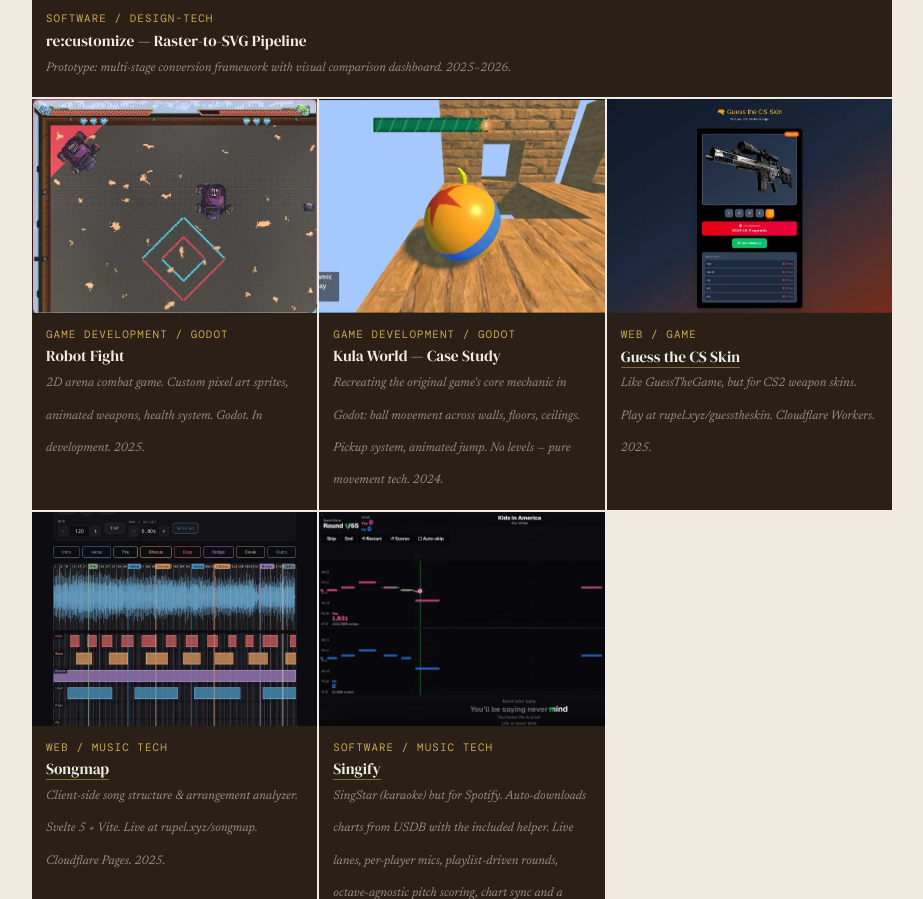
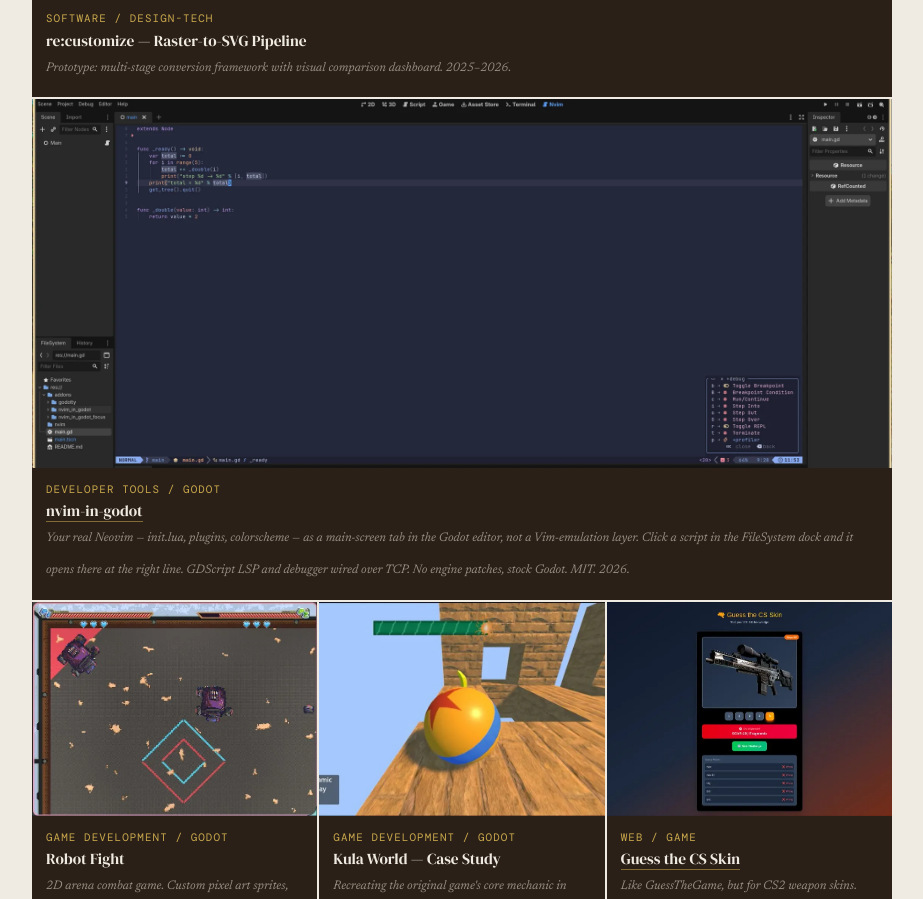
Before and after one commit to rupel190/rupelxyz, a website: page index.html in a window 1280 px wide. Shown: the part 1284-2183 px from the top of the page, without its empty margins (178-1101 px from the left). Drawn offline with nearby package versions, Linux system fonts and the light colour scheme; a web font is replaced by a local one.

Commit message:
feat: nvim-in-godot joins the portfolio as a wide card
⭐ A screenshot of a maximised editor is 21:9 material — the tab bar sits
centre-top, nvim's code hard-left, and nothing squarer holds both. Every 4:3
crop either sliced the code mid-token or gave up 60% of the frame to an empty
viewport, so this one takes the wide slot under re:customize.

📂 assets/nvim-in-godot.webp is 1880x806, matching the 21/9 the wide card
already declares, so object-fit has nothing to trim.

⚠️ First portfolio title to link off-site. For a developer tool the repo is
the product page, and the README there is better than one written here.

```diff
--- a/index.html
+++ b/index.html
@@ -458,6 +458,14 @@
           <span class="desc">Prototype: multi-stage conversion framework with visual comparison dashboard. 2025–2026.</span>
         </div>
       </div>
+      <div class="portfolio-item wide">
+        <img src="assets/nvim-in-godot.webp" alt="nvim-in-godot — Neovim running as a main-screen tab inside the Godot editor, beside 2D, 3D and Script" loading="lazy" decoding="async" width="1880" height="806">
+        <div class="portfolio-caption">
+          <span class="cat">Developer Tools / Godot</span>
+          <h4 class="title"><a href="https://github.com/rupel190/nvim-in-godot" target="_blank" rel="noopener">nvim-in-godot</a></h4>
+          <span class="desc">Your real Neovim — init.lua, plugins, colorscheme — as a main-screen tab in the Godot editor, not a Vim-emulation layer. Click a script in the FileSystem dock and it opens there at the right line. GDScript LSP and debugger wired over TCP. No engine patches, stock Godot. MIT. 2026.</span>
+        </div>
+      </div>
       <div class="portfolio-item">
         <img src="assets/robot-fight.webp" alt="Robot Fight" loading="lazy" decoding="async" width="647" height="489">
         <div class="portfolio-caption">
```
Also changed, not shown: assets/nvim-in-godot.webp (added).
